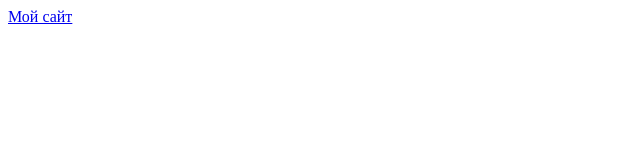
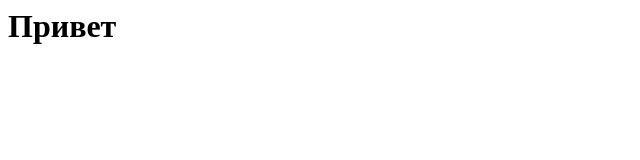
Before and after one commit to petro12330/sites, a plain HTML site: page index.html in a window 1280 px wide. Shown: the whole page, without its empty margins (0-640 px from the left). Drawn offline with Linux system fonts and the light colour scheme.

Commit message:
Update index.html

```diff
--- a/index.html
+++ b/index.html
@@ -1,3 +1,3 @@
 <html>
-  <a href="./index.html">Мой сайт</a>
+  <h1> Привет <h1>
 </html>
```
